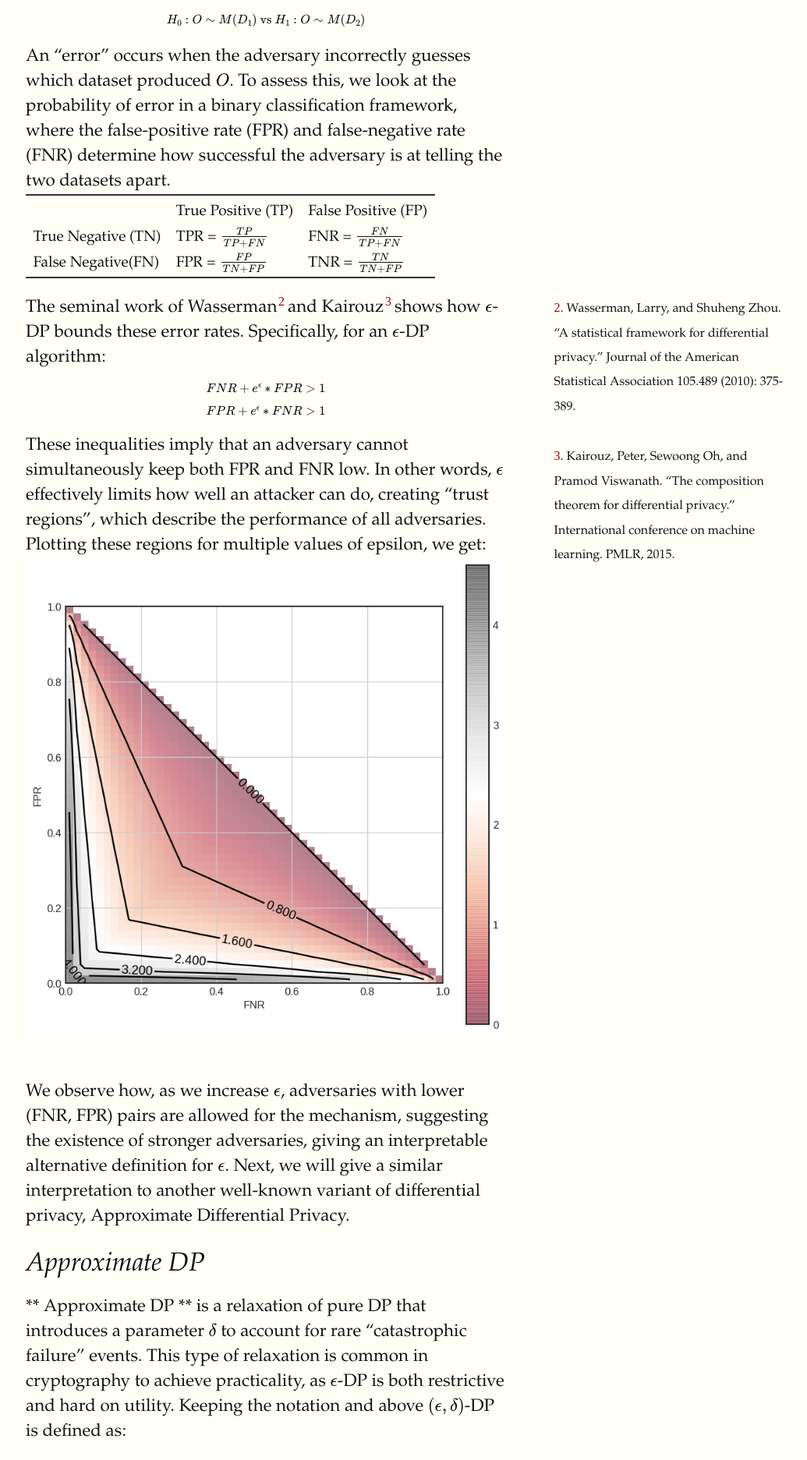
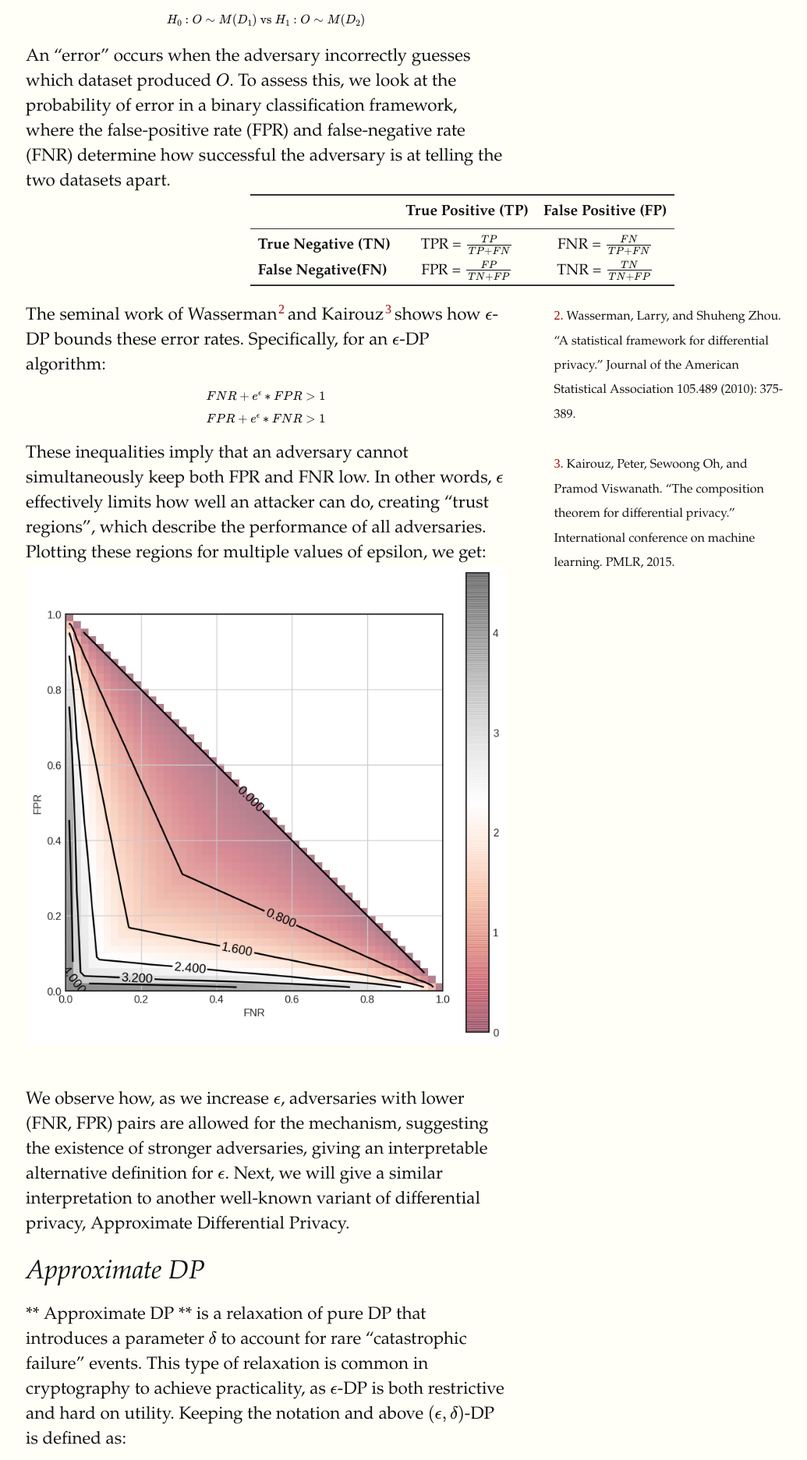
Before and after one commit to tudorcebere/tudorcebere.github.io, a Jekyll site: the page built from _posts/2022-12-01-dp-ht.md, in a window 1280 px wide. Shown: the part 2170-4043 px from the top of the page at 78% size, without its empty margins (127-1162 px from the left). Built offline with Jekyll 4.4.1, drawn with Linux system fonts in a browser that asks for light colours; some web fonts are replaced.

Commit message:
Site updated at 2025-12-18 07:29:44 UTC

```diff
--- a/_posts/2022-12-01-dp-ht.md
+++ b/_posts/2022-12-01-dp-ht.md
@@ -45,9 +45,11 @@ $$ H_0: O \sim M(D_1) \text{  vs  } H_1: O \sim M(D_2) $$
 An “error” occurs when the adversary incorrectly guesses which dataset produced $$ O $$. To assess this, we look at the probability of error in a binary classification framework, where the false-positive rate (FPR) and false-negative rate (FNR) determine how successful the adversary is at telling the two datasets apart.
 
 
-| | True Positive (TP) | False Positive (FP)|
-| True Negative (TN)|  TPR = $$ \frac{TP}{TP + FN} $$| FNR = $$ \frac{FN}{TP + FN} $$|
-| False Negative(FN)| FPR = $$ \frac{FP}{TN + FP} $$| TNR = $$ \frac{TN}{TN + FP} $$|
+| | **True Positive (TP)** | **False Positive (FP)**|
+|:---|:---:|:---:|
+| **True Negative (TN)**|  TPR = $$ \frac{TP}{TP + FN} $$| FNR = $$ \frac{FN}{TP + FN} $$|
+| **False Negative(FN)**| FPR = $$ \frac{FP}{TN + FP} $$| TNR = $$ \frac{TN}{TN + FP} $$|
+{: .booktabs style="margin: 0 auto;"}
 
 
 
--- a/css/tufte.scss
+++ b/css/tufte.scss
@@ -55,7 +55,7 @@ html{
 
 // Mathjax fonts need TLC
 .mjx-math{
-  font-size: 1.3rem;
+  font-size: 1.6rem;
 }
 // sets link style according to values in _settings.scss
 a {
```
Also changed, not shown: 4 other files.
